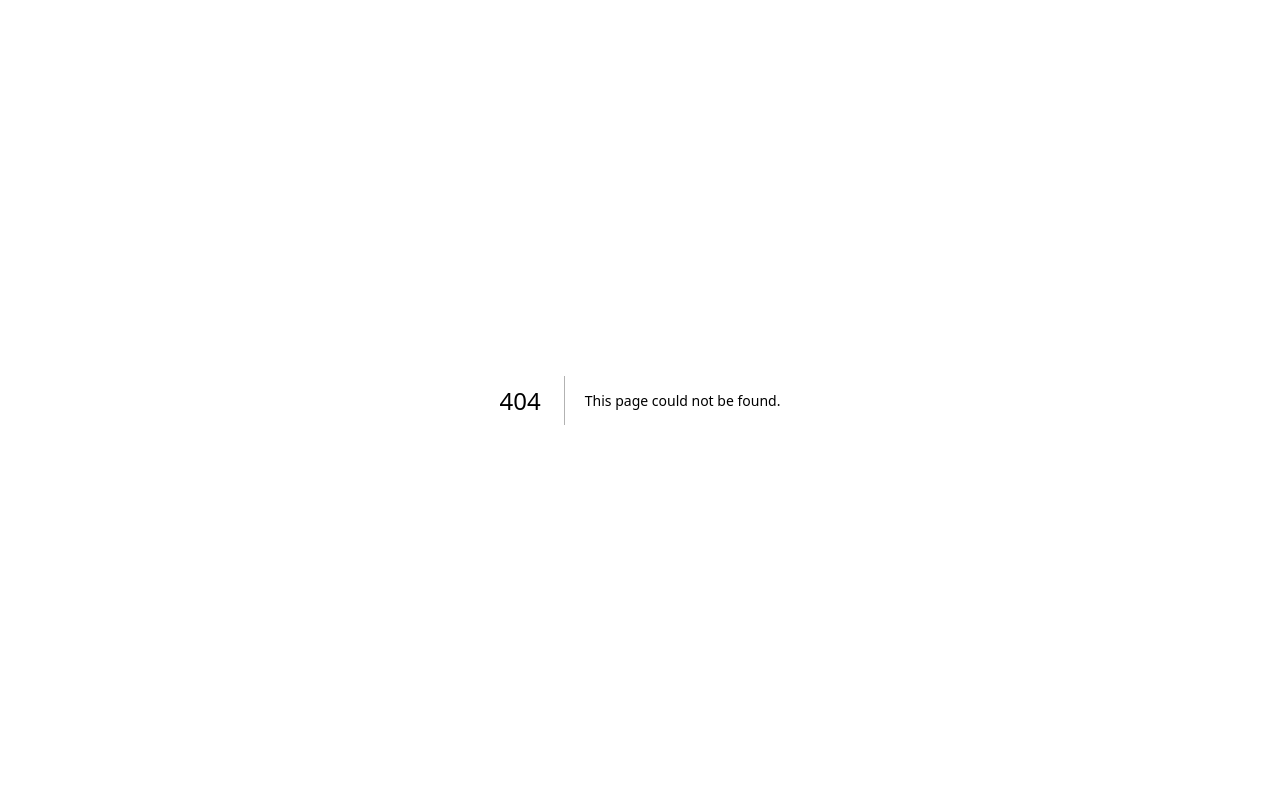
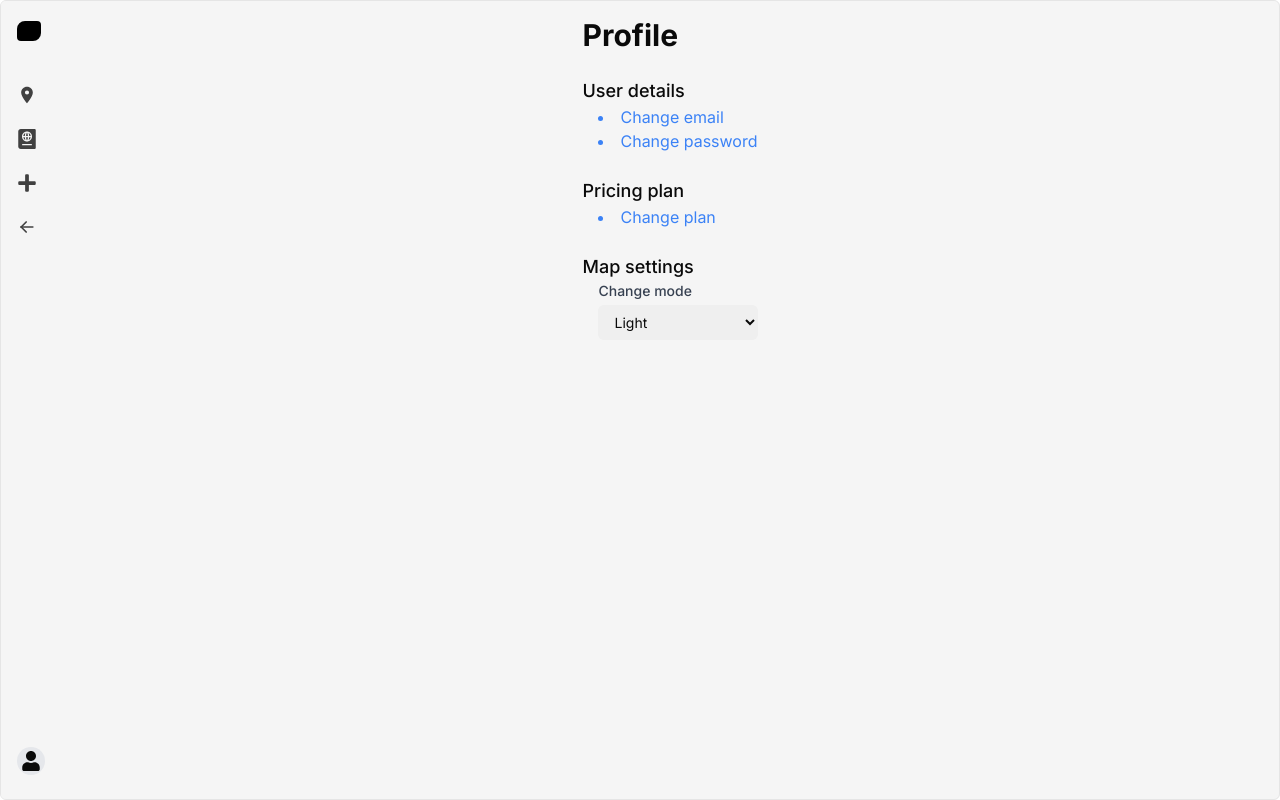
Before and after one commit to GeoffreySie/MCG-Hydex-Hydrogen-Dashboard, a Next.js app: page /profile in a window 1280 px wide. Before the commit this address had no page. Built offline with nearby package versions, Linux system fonts and the light colour scheme.

Commit message:
profile page

```diff
--- a/app/page.tsx
+++ b/app/page.tsx
@@ -8,14 +8,14 @@ import PassportList from '@/components/PassportList';
 const DashboardPage = () => {
   return (
     <main>
+    <div className='fixed h-full z-10 rounded-md flex flex-col md:flex-row w-max flex-1 mx-auto overflow-hidden",
+      "h-screen'>
+      <SidebarMenu />
+      <PassportList />
+    </div>
     <div className='flex'>
       <InfoWindow />
     </div>
-      <div className='fixed h-full z-10 rounded-md flex flex-col md:flex-row w-max flex-1 mx-auto overflow-hidden",
-        "h-screen'>
-      <SidebarMenu />
-      <PassportList />
-      </div>
     <div className='w-screen h-screen'>
         <Map />
     </div>
--- /dev/null
+++ b/app/profile/page.tsx
@@ -0,0 +1,27 @@
+// app/profile/page.tsx
+'use client';
+
+import React from 'react';
+import { useRouter } from 'next/navigation';
+import SidebarMenu from '@/components/SidebarMenu';
+import ProfileContainer from '@/components/ProfileContainer';
+
+const ProfilePage: React.FC = () => {
+  const router = useRouter();
+
+  const handleClose = () => {
+    router.push('/'); // Redirect to the home page or any other page
+  };
+
+  return (
+    <main>
+        <div
+      className="rounded-md flex flex-col md:flex-row bg-neutral-100 dark:bg-neutral-800 w-full flex-1 mx-auto border border-neutral-200 dark:border-neutral-700 overflow-hidden h-screen" >
+        <SidebarMenu />
+        <ProfileContainer />
+      </div>
+    </main>
+  );
+};
+
+export default ProfilePage;
--- /dev/null
+++ b/components/ProfileContainer.tsx
@@ -0,0 +1,44 @@
+// components/ProfileContainer.tsx
+
+import React from 'react';
+
+interface ProfileContainerProps {
+  userName: string;
+}
+
+const ProfileContainer: React.FC<ProfileContainerProps> = ({ userName }) => {
+  return (
+    <div className="max-w-2xl mx-auto p-4">
+      <h1 className="text-3xl font-bold mb-6">Profile</h1>
+      <div className="mb-4">
+        <h2 className="text-xl font-semibold">{userName}</h2>
+      </div>
+      <div className="mb-6">
+        <h3 className="text-lg font-medium">User details</h3>
+        <ul className="list-disc list-inside ml-4">
+          <li className="text-blue-500 cursor-pointer">Change email</li>
+          <li className="text-blue-500 cursor-pointer">Change password</li>
+        </ul>
+      </div>
+      <div className="mb-6">
+        <h3 className="text-lg font-medium">Pricing plan</h3>
+        <ul className="list-disc list-inside ml-4">
+          <li className="text-blue-500 cursor-pointer">Change plan</li>
+        </ul>
+      </div>
+      <div className="mb-6">
+        <h3 className="text-lg font-medium">Map settings</h3>
+        <div className="ml-4">
+          <label htmlFor="mode" className="block text-sm font-medium text-gray-700">Change mode</label>
+          <select id="mode" name="mode" className="mt-1 block w-full pl-3 pr-10 py-2 text-base border-gray-300 focus:outline-none focus:ring-indigo-500 focus:border-indigo-500 sm:text-sm rounded-md">
+            <option>Light</option>
+            <option>Dark</option>
+            <option>Satellite</option>
+          </select>
+        </div>
+      </div>
+    </div>
+  );
+};
+
+export default ProfileContainer;
--- a/components/SidebarMenu.tsx
+++ b/components/SidebarMenu.tsx
@@ -1,17 +1,12 @@
 "use client";
 import React, { useState } from "react";
 import { Sidebar, SidebarBody, SidebarLink } from "@/components/ui/Sidebar";
-import {
-  IconArrowLeft,
-} from "@tabler/icons-react";
+import { IconArrowLeft } from "@tabler/icons-react";
 import Link from "next/link";
 import { motion } from "framer-motion";
-import Image from "next/image";
 import UserAvatar from "./ui/UserAvatar";
 import { MdLocationOn } from 'react-icons/md';
-import { FaPassport } from "react-icons/fa";
-import { FaPlus } from 'react-icons/fa';
-
+import { FaPassport, FaPlus } from 'react-icons/fa';
 
 const SidebarMenu = () => {
     const links = [
@@ -44,15 +39,15 @@ const SidebarMenu = () => {
           ),
         },
     ];
+
     const [open, setOpen] = useState(false);
 
     return (
+        <>
             <Sidebar open={open} setOpen={setOpen} animate={true}>
                 <SidebarBody className="justify-between gap-10">
                     <div className="flex flex-col flex-1 overflow-y-auto">
-                <>
                         <Logo />
-                </>
                         <div className="mt-8 flex flex-col gap-2">
                             {links.map((link, idx) => (
                                 <SidebarLink key={idx} link={link} />
@@ -63,15 +58,16 @@ const SidebarMenu = () => {
                         <SidebarLink
                             link={{
                                 label: "Clinton Liu",
-                    href: "#",
-                    icon: <UserAvatar/>,
+                                href: "/profile", // Navigate to the new profile page
+                                icon: <UserAvatar />,
                             }}
                         />
                     </div>
                 </SidebarBody>
             </Sidebar>
-  )
-}
+        </>
+    );
+};
 
 export const Logo = () => {
     return (
@@ -90,6 +86,7 @@ export const Logo = () => {
         </Link>
     );
 };
+
 export const LogoIcon = () => {
     return (
         <Link
@@ -101,4 +98,4 @@ export const Logo = () => {
     );
 };
 
-export default SidebarMenu
+export default SidebarMenu;
```
Lines whose indentation alone changed are shown as unchanged.
